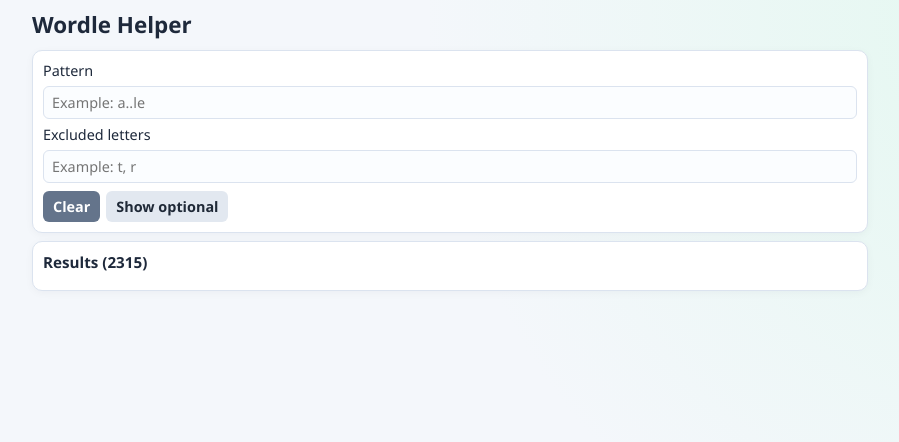
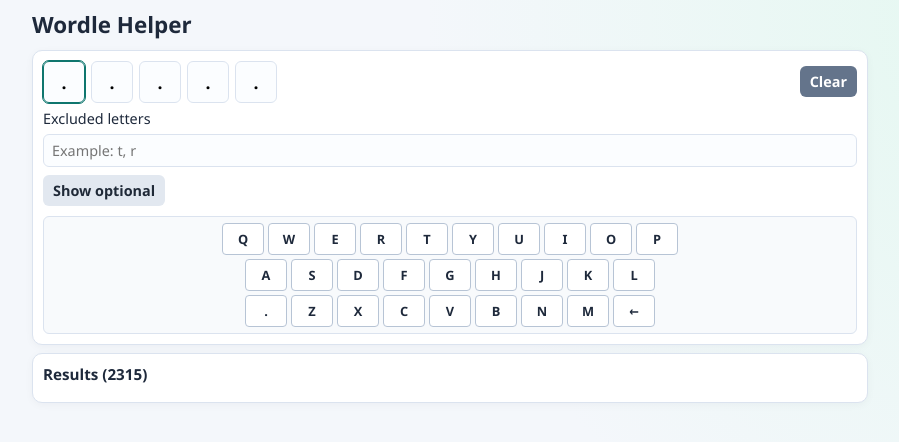
Before and after one commit to vicherm/wordle, a React (Vite) app: page / in a window 1280 px wide. Shown: the top 442 px of the page, without its empty margins (190-1089 px from the left). Built offline with nearby package versions, Linux system fonts and the light colour scheme.

Commit message:
letter boxes

```diff
--- a/src/components/SearchPanel.jsx
+++ b/src/components/SearchPanel.jsx
@@ -1,10 +1,11 @@
-import React, { useEffect, useState } from "react";
+import React, { useEffect, useRef, useState } from "react";
 
 const KEYBOARD_ROWS = [
   ["Q", "W", "E", "R", "T", "Y", "U", "I", "O", "P"],
   ["A", "S", "D", "F", "G", "H", "J", "K", "L"],
   [".", "Z", "X", "C", "V", "B", "N", "M", "BACKSPACE"],
 ];
+const EMPTY_PATTERN_CELLS = Array(5).fill(".");
 
 function SearchPanel({
   wordListId,
@@ -20,6 +21,11 @@
 }) {
   const [showOptionalFilters, setShowOptionalFilters] = useState(false);
   const [activeInput, setActiveInput] = useState("");
+  const [activePatternIndex, setActivePatternIndex] = useState(0);
+  const [patternCells, setPatternCells] = useState(() =>
+    Array.from({ length: 5 }, (_, index) => pattern[index] ?? ".")
+  );
+  const patternInputRefs = useRef([]);
 
   useEffect(() => {
     const handlePointerDown = (event) => {
@@ -30,6 +36,11 @@
 
     document.addEventListener("pointerdown", handlePointerDown);
     return () => document.removeEventListener("pointerdown", handlePointerDown);
+  }, []);
+
+  useEffect(() => {
+    setActiveInput("pattern");
+    patternInputRefs.current[0]?.focus();
   }, []);
 
   const toggleOptionalFilters = () => {
@@ -48,8 +59,71 @@
     excludedLetters: onExcludedLettersChange,
   };
 
+  const updatePatternCell = (index, value) => {
+    const nextCells = patternCells.map((cell, cellIndex) =>
+      cellIndex === index ? value : cell
+    );
+
+    setPatternCells(nextCells);
+  onPatternChange(nextCells.every(Boolean) ? nextCells.join("") : "");
+  };
+
+  const focusPatternCell = (index) => {
+    const nextIndex = Math.max(0, Math.min(index, patternCells.length - 1));
+    setActivePatternIndex(nextIndex);
+    patternInputRefs.current[nextIndex]?.focus();
+  };
+
+  const handlePatternCellChange = (index, value) => {
+    const nextValue = value.toUpperCase().slice(-1);
+
+    if (nextValue && !/^[A-Z.]$/.test(nextValue)) return;
+    updatePatternCell(index, nextValue);
+
+    if (nextValue && index < patternCells.length - 1) {
+      focusPatternCell(index + 1);
+    }
+  };
+
+  const handlePatternCellKeyDown = (event, index) => {
+    if (event.key === "Backspace" && !patternCells[index] && index > 0) {
+      event.preventDefault();
+      updatePatternCell(index - 1, "");
+      focusPatternCell(index - 1);
+    }
+  };
+
+  const handleClear = () => {
+    setPatternCells(EMPTY_PATTERN_CELLS);
+    setActivePatternIndex(0);
+    setActiveInput("pattern");
+    onClear();
+    patternInputRefs.current[0]?.focus();
+  };
+
   const handleKeyboardKey = (key) => {
     if (!activeInput) return;
+
+    if (activeInput === "pattern") {
+      if (key === "BACKSPACE") {
+        if (patternCells[activePatternIndex]) {
+          updatePatternCell(activePatternIndex, "");
+          return;
+        }
+
+        if (activePatternIndex > 0) {
+          updatePatternCell(activePatternIndex - 1, "");
+          focusPatternCell(activePatternIndex - 1);
+        }
+        return;
+      }
+
+      updatePatternCell(activePatternIndex, key);
+      if (activePatternIndex < patternCells.length - 1) {
+        focusPatternCell(activePatternIndex + 1);
+      }
+      return;
+    }
 
     if (key === "BACKSPACE") {
       inputChanges[activeInput](inputValues[activeInput].slice(0, -1));
@@ -62,17 +136,34 @@
   return (
     <section className="panel">
       <div className="search-form">
-        <label htmlFor="pattern-input">Pattern</label>
-        <input
-          id="pattern-input"
-          name="pattern"
-          type="text"
-          placeholder="Example: a..le"
-          autoComplete="off"
-          value={pattern}
-          onChange={(event) => onPatternChange(event.target.value)}
-          onFocus={() => setActiveInput("pattern")}
-        />
+        <div className="pattern-controls">
+          <div className="pattern-boxes" role="group" aria-label="Pattern">
+            {patternCells.map((value, index) => (
+              <input
+                key={index}
+                ref={(element) => {
+                  patternInputRefs.current[index] = element;
+                }}
+                className="pattern-box"
+                type="text"
+                inputMode="text"
+                maxLength="1"
+                autoComplete="off"
+                aria-label={`Pattern position ${index + 1}`}
+                value={value}
+                onChange={(event) => handlePatternCellChange(index, event.target.value)}
+                onKeyDown={(event) => handlePatternCellKeyDown(event, index)}
+                onFocus={() => {
+                  setActiveInput("pattern");
+                  setActivePatternIndex(index);
+                }}
+              />
+            ))}
+          </div>
+          <button type="button" className="secondary" onClick={handleClear}>
+            Clear
+          </button>
+        </div>
 
         <label htmlFor="excluded-letters-input">Excluded letters</label>
         <input
@@ -87,9 +178,6 @@
         />
 
         <div className="action-row">
-          <button type="button" className="secondary" onClick={onClear}>
-            Clear
-          </button>
           <button
             type="button"
             className="tertiary"
--- a/src/styles/app.css
+++ b/src/styles/app.css
@@ -80,6 +80,32 @@
 select:focus-visible {
   border-color: var(--accent);
   outline: 1px solid var(--accent);
+}
+
+.pattern-boxes {
+  display: grid;
+  grid-template-columns: repeat(5, 42px);
+  gap: 6px;
+}
+
+.pattern-controls {
+  display: flex;
+  align-items: center;
+  gap: 6px;
+}
+
+.pattern-controls .secondary {
+  margin-left: auto;
+}
+
+input.pattern-box {
+  width: 42px;
+  height: 42px;
+  padding: 0;
+  text-align: center;
+  text-transform: uppercase;
+  font-size: 1.1rem;
+  font-weight: 600;
 }
 
 .word-list-buttons {
```
Also changed, not shown: 1 other file (tests, documents, lock files or other folders).
